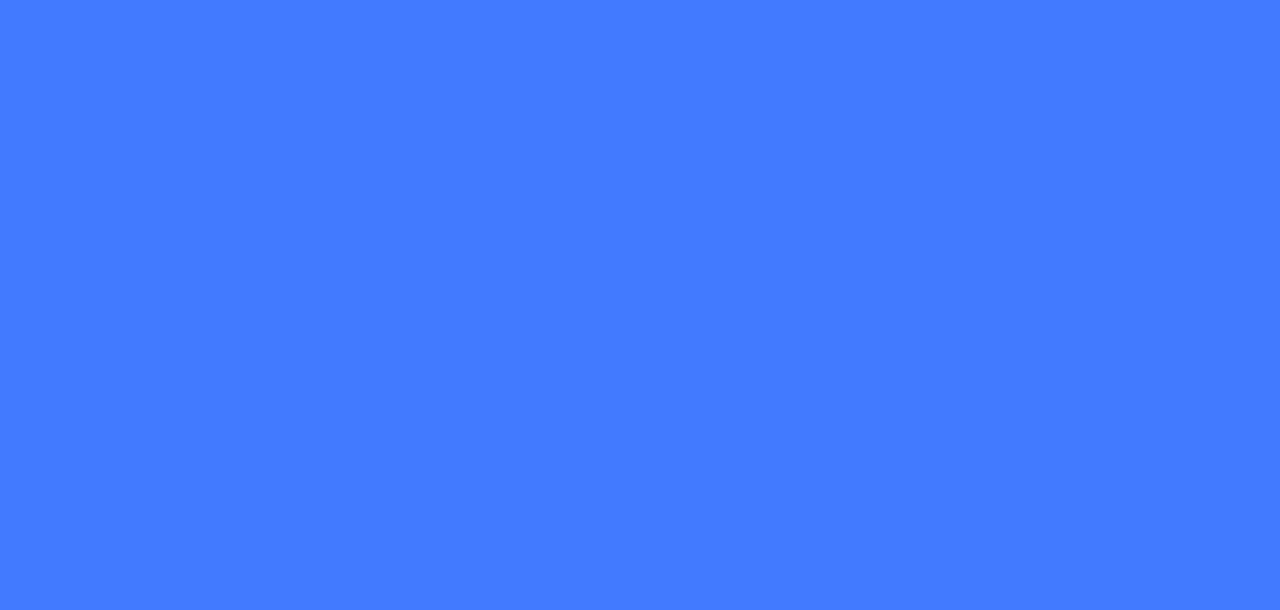
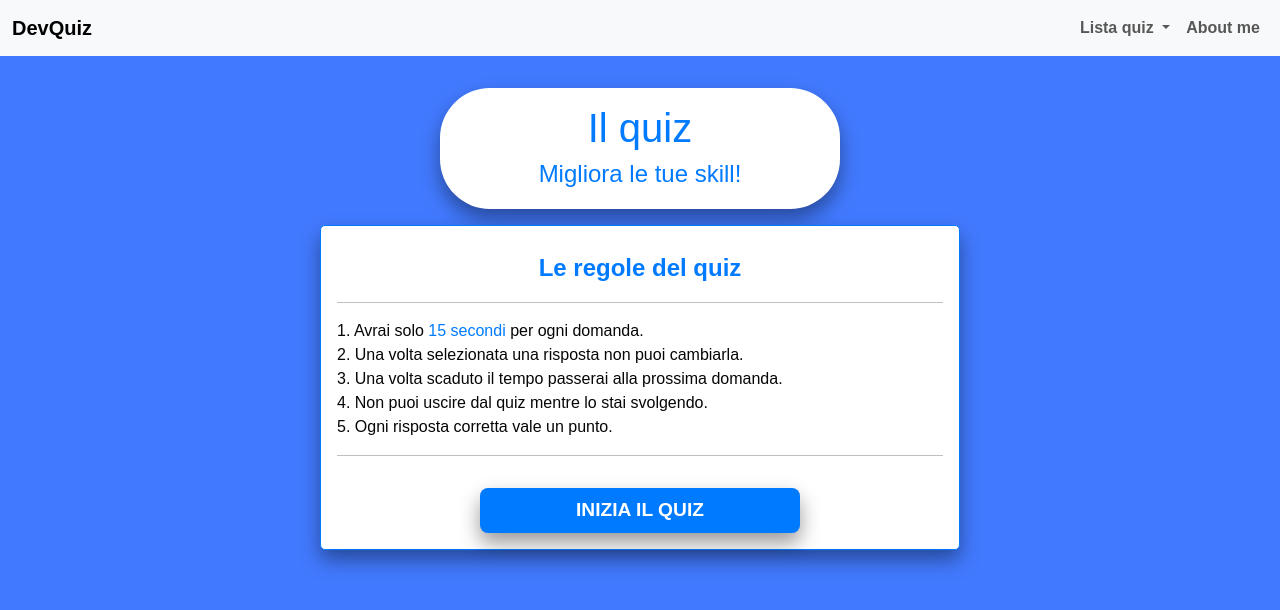
Before and after one commit to Thomas-Basadonne/Thomas-Basadonne.github.io, a Vue app: page /quiz-js in a window 1280 px wide. Before the commit this address had no page. Shown: the top 610 px of the page. Built offline with nearby package versions, Linux system fonts and the light colour scheme.

Commit message:
edit name + fix routes

```diff
--- a/src/assets/style.scss
+++ b/src/assets/style.scss
@@ -69,13 +69,20 @@ a {
   color: $white-color;
 
   &:hover {
-    text-decoration: underline; /* Aggiungi la sottolineatura al passaggio del mouse */
+    text-decoration: underline;
   }
 }
 
-h1 {
-  font-size: 2rem;
-  margin-bottom: 2rem;
+.home-head,
+.quiz-head {
+  color: #007bff;
+  background-color: #fff;
+  padding: 1rem;
+  border-radius: 50px;
+  text-align: center;
+  width: 400px;
+  max-width: 500px;
+  box-shadow: 0 10px 20px rgba(0, 0, 0, 0.4);
 }
 
 .quiz {
@@ -108,8 +115,8 @@ h1 {
   .timer {
     background-color: $wrong-option-bg;
     color: $white-color;
-    width: 2.4rem; /* Larghezza uguale all'altezza */
-    height: 2.4rem; /* Larghezza uguale all'altezza */
+    width: 2.4rem;
+    height: 2.4rem;
     line-height: 2.4rem;
     text-align: center;
     border-radius: 50%;
--- a/src/components/Quiz.vue
+++ b/src/components/Quiz.vue
@@ -84,8 +84,10 @@ const NextQuestion = () => {
 
 <template>
   <main class="app">
-    <h1>Il quiz</h1>
-    <h2>Migliora le tue skill!</h2>
+    <div class="quiz-head mb-3">
+      <h1>Il quiz</h1>
+      <h4 class="mb-1">Migliora le tue skill!</h4>
+    </div>
 
     <!-- Passaggio iniziale: Mostra solo se il quiz non è ancora iniziato -->
     <section class="info-box" v-if="!quizStarted && !quizCompleted">
--- a/src/router.js
+++ b/src/router.js
@@ -1,34 +1,34 @@
-import { createRouter, createWebHistory } from 'vue-router'
+import { createRouter, createWebHistory } from "vue-router";
 
-import Home from './views/Home.vue'
-import QuizOnePiece from './views/QuizOnePiece.vue';
-import QuizHellsParadise from './views/QuizHellsParadise.vue';
-import QuizMemento from './views/QuizMemento.vue';
+import Home from "./views/Home.vue";
+import QuizHtml from "./views/QuizHtml.vue";
+import QuizCss from "./views/QuizCss.vue";
+import QuizJs from "./views/QuizJs.vue";
 
 const router = createRouter({
   history: createWebHistory(),
   routes: [
     {
-      path: '/',
-      name: 'Home',
+      path: "/",
+      name: "Home",
       component: Home,
     },
     {
-      path: '/quiz-one-piece',
-      name: 'QuizOnePiece',
-      component: QuizOnePiece,
+      path: "/quiz-html",
+      name: "QuizHtml",
+      component: QuizHtml,
     },
     {
-      path: '/quiz-hells-paradise',
-      name: 'QuizHellsParadise',
-      component: QuizHellsParadise,
+      path: "/quiz-css",
+      name: "QuizCss",
+      component: QuizCss,
     },
     {
-      path: '/quiz-memento',
-      name: 'QuizMemento',
-      component: QuizMemento,
+      path: "/quiz-js",
+      name: "QuizJs",
+      component: QuizJs,
     },
   ],
 });
 
-export {router};
+export { router };
--- a/src/views/Home.vue
+++ b/src/views/Home.vue
@@ -16,9 +16,13 @@ export default {
 </script>
 
 <template>
-  <div class="home container">
-    <h1 class="text-center my-4 fw-bold">{{ title }}</h1>
-    <h5 class="text-center my-4">Allenati con dei quiz a risposta multipla!</h5>
+  <div class="home container d-flex flex-column">
+    <div class="home-head align-self-center my-3">
+      <h1 class="text-center my-3 fw-bold">{{ title }}</h1>
+      <h5 class="text-center my-3">
+        Allenati con dei quiz a risposta multipla!
+      </h5>
+    </div>
 
     <div class="quiz-btn-container container">
       <div class="row justify-content-center">
@@ -28,13 +32,13 @@ export default {
           <div
             class="d-flex flex-column justify-content-between align-items-center"
           >
-            <router-link to="/quiz-one-piece" class="my-router-link"
+            <router-link to="/quiz-html" class="my-router-link"
               >Vai al quiz HTML5</router-link
             >
-            <router-link to="/quiz-hells-paradise" class="my-router-link"
+            <router-link to="/quiz-css" class="my-router-link"
               >Vai al quiz CSS</router-link
             >
-            <router-link to="/quiz-memento" class="my-router-link"
+            <router-link to="/quiz-js" class="my-router-link"
               >Vai al quiz JavaScript</router-link
             >
           </div>
```
Also changed, not shown: src/views/QuizCss.vue (renamed from src/views/QuizMemento.vue), src/views/QuizHtml.vue (renamed from src/views/QuizHellsParadise.vue), src/views/QuizJs.vue (renamed from src/views/QuizOnePiece.vue).
